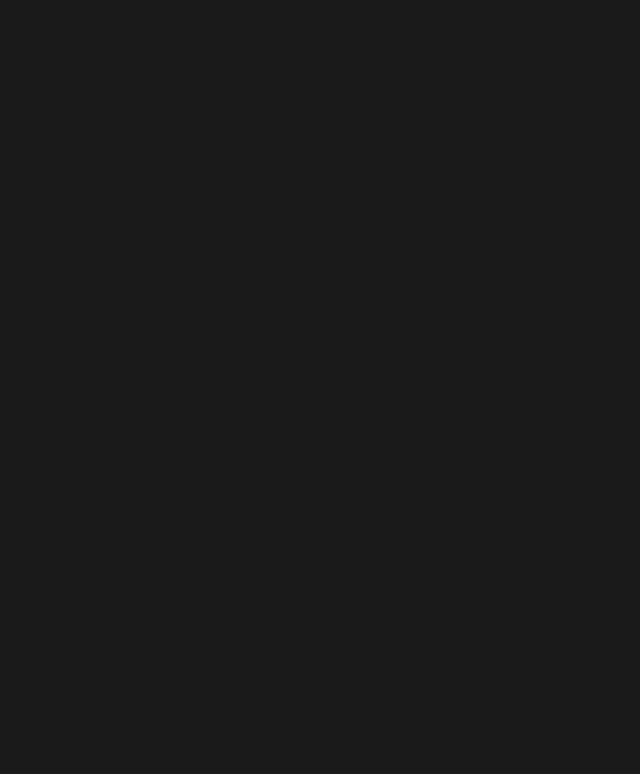
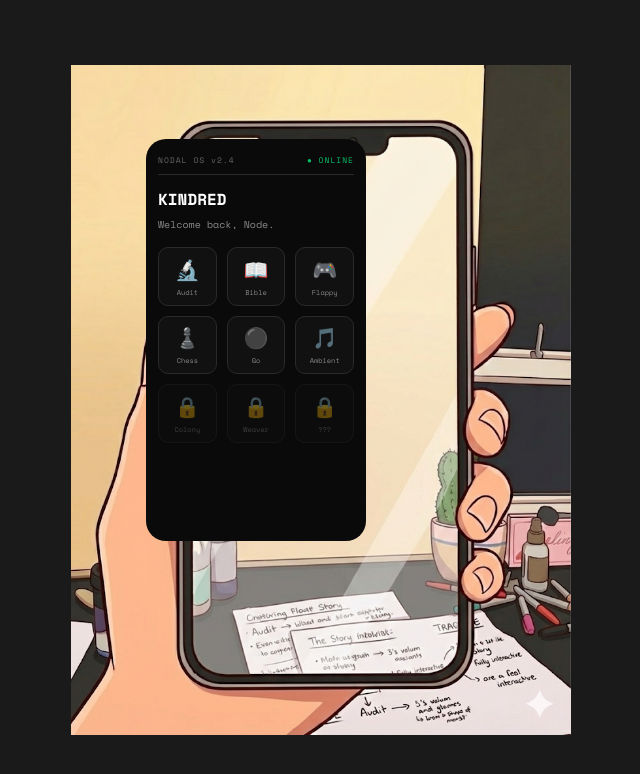
Before and after one commit to amiewhite777/Kindred-audit, a website: page phone.html in a window 1280 px wide. Shown: the whole page, without its empty margins (319-959 px from the left). Drawn offline with nearby package versions, Linux system fonts and the light colour scheme.

Commit message:
Update phone.html

```diff
--- a/phone.html
+++ b/phone.html
@@ -10,8 +10,8 @@
     body { background: #1a1a1a; min-height: 100vh; display: flex; justify-content: center; align-items: center; font-family: 'Space Mono', monospace; overflow: hidden; }
     .phone-container { position: relative; width: 100vw; height: 100vh; display: flex; justify-content: center; align-items: center; }
     .phone-wrapper { position: relative; width: 100%; max-width: 500px; }
-    .phone-frame { width: 100%; height: 100%; object-fit: contain; position: absolute; top: 0; left: 0; z-index: 10; pointer-events: none; }
-    .screen-content { position: absolute; top: 8%; left: 12%; width: 50%; height: 65%;; background: #0a0a0a; border-radius: 20px; overflow-y: auto; overflow-x: hidden; z-index: 5; }
+    .phone-frame { width: 100%; height: auto; display: block; }
+    .screen-content { position: absolute; top: 11%; left: 15%; width: 44%; height: 60%; background: #0a0a0a; border-radius: 20px; overflow-y: auto; overflow-x: hidden; z-index: 5; }
     .screen-content::-webkit-scrollbar { width: 3px; }
     .screen-content::-webkit-scrollbar-thumb { background: #00ff88; border-radius: 2px; }
     .app { padding: 15px 12px; color: #e0e0e0; min-height: 100%; }
@@ -27,7 +27,6 @@
     .app-icon-emoji { font-size: 20px; margin-bottom: 3px; }
     .app-icon-label { font-size: 7px; color: #888; }
     .app-icon.locked { opacity: 0.4; cursor: not-allowed; }
-    .app-icon.locked:hover { border-color: #2a2a2a; transform: none; }
     .back-btn { background: none; border: none; color: #00ff88; font-family: 'Space Mono', monospace; font-size: 10px; cursor: pointer; margin-bottom: 10px; }
     .coming-soon { display: flex; flex-direction: column; align-items: center; justify-content: center; height: 60%; text-align: center; }
     .coming-soon-icon { font-size: 40px; margin-bottom: 15px; }
@@ -75,7 +74,7 @@
         music: { icon: '🎵', title: 'AMBIENT', desc: 'Dark soundscapes for focus.' }
       };
       const a = apps[name];
-      c.innerHTML = `<button class="back-btn" onclick="goHome()">← Back</button><div class="app-header"><span>${a.title}</span><span class="status-online">● ${a.link ? 'ONLINE' : 'BUILDING'}</span></div><div class="coming-soon"><span class="coming-soon-icon">${a.icon}</span><h2>${a.link ? a.title : 'COMING SOON'}</h2><p>${a.desc}</p>${a.link ? `<br><a href="${a.link}" style="color:#00ff88;font-size:10px;">${a.linkText}</a>` : ''}</div>`;
+      c.innerHTML = '<button class="back-btn" onclick="goHome()">← Back</button><div class="app-header"><span>'+a.title+'</span><span class="status-online">● '+(a.link ? 'ONLINE' : 'BUILDING')+'</span></div><div class="coming-soon"><span class="coming-soon-icon">'+a.icon+'</span><h2>'+(a.link ? a.title : 'COMING SOON')+'</h2><p>'+a.desc+'</p>'+(a.link ? '<br><a href="'+a.link+'" style="color:#00ff88;font-size:10px;">'+a.linkText+'</a>' : '')+'</div>';
     }
     function goHome() { document.getElementById('app-content').innerHTML = homeHTML; }
   </script>
```
